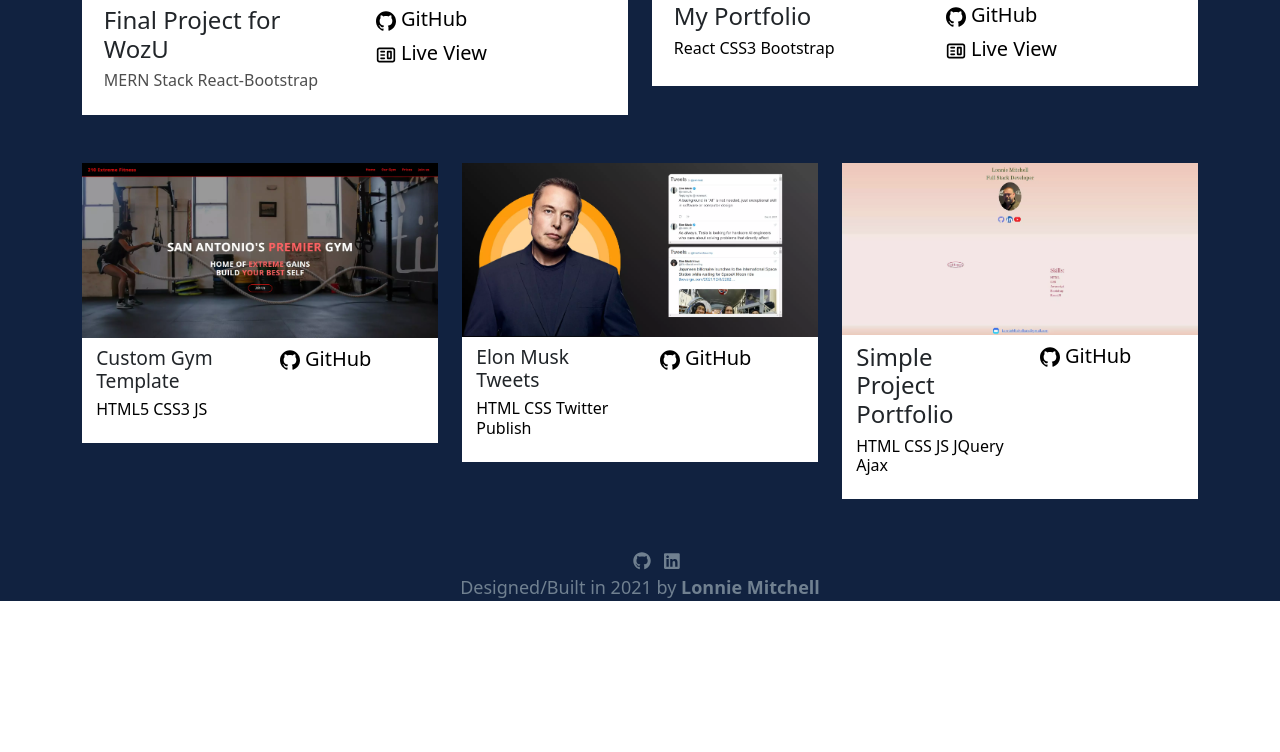
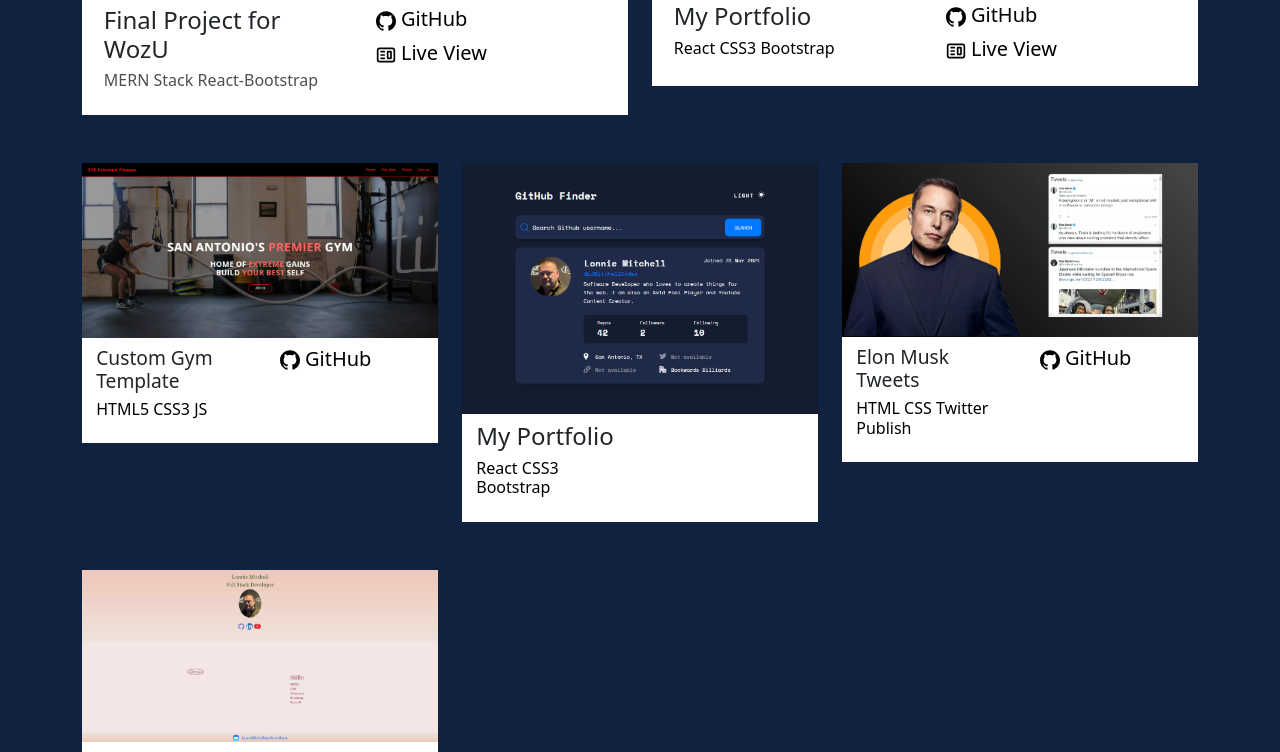
Before and after one commit to LJMitchellCodes/MyPort, a React (Create React App) app: page /Project in a window 1280 px wide. Shown: the part 411-1163 px from the top of the page. Before the commit the page ends 1012 px from the top, so only its background shows below. Built offline with nearby package versions, Linux system fonts and the light colour scheme; a web font is replaced by a local one.

Commit message:
Adding project

```diff
--- a/src/components/homeleft/index.js
+++ b/src/components/homeleft/index.js
@@ -37,14 +37,14 @@ function Home_Left() {
             <ul className="social">
               <a href="/project">
                 <button className="home-left-aboutme">
-                  {/* <FaDesktop /> */}
+
                   Projects
                 </button>
               </a>
               <br />
               <a href="/about">
                 <button className="home-left-aboutme">
-                  {/* <FaBookOpen /> */}
+
                   About Me
                 </button>
               </a>
@@ -52,7 +52,7 @@ function Home_Left() {
               <a href="/contact">
                 <button to="/contact" className="home-left-aboutme">
                   {" "}
-                  {/* <FaPaperPlane /> */}
+
                   Available for Work
                 </button>
               </a>
--- a/src/components/projects/index.js
+++ b/src/components/projects/index.js
@@ -13,7 +13,7 @@ import {
 //import stock
 import stock from "../../assets/img/gp2.webp";
 import stock1 from "../../assets/img/port1.webp";
-// import stock2 from "../../assets/img/youtube1.png";
+import stock2 from "../../assets/img/Mygithubsearch.png";
 import stock3 from "../../assets/img/ElonMusk.webp";
 import stock4 from "../../assets/img/gym1.webp";
 import stock5 from "../../assets/img/simpleajaxgithub.webp";
@@ -267,10 +267,11 @@ class Projects extends React.Component {
                 </div>
               </div>
             </div>
-            {/* <div className="col-md-4">
+
+             <div className="col-md-4">
               <div className="work-box">
                 <div className="work-img">
-                  <img src={stock1} alt="" className="img-fluid" />
+                  <img src={stock2} alt="" className="img-fluid" />
                 </div>
                 <div className="work-content">
                   <div className="row">
@@ -291,7 +292,7 @@ class Projects extends React.Component {
                         <button>
                           <h5>
                             {" "}
-                            <FaGithub /> GitHub{" "}
+                            {/* <FaGithub /> GitHub{" "} */}
                           </h5>
                         </button>
                       </a>
@@ -303,7 +304,7 @@ class Projects extends React.Component {
                         >
                           <button>
                             <h5>
-                              <FaGlobeAmericas /> Live View
+                              {/* <FaGlobeAmericas /> Live View */}
                             </h5>{" "}
                           </button>
                         </a>
@@ -312,7 +313,7 @@ class Projects extends React.Component {
                   </div>
                 </div>
               </div>
-  </div> */}
+  </div>
 
             <div className="col-md-4">
               <div className="work-box">
```
Also changed, not shown: src/assets/img/Mygithubsearch.png (added).
